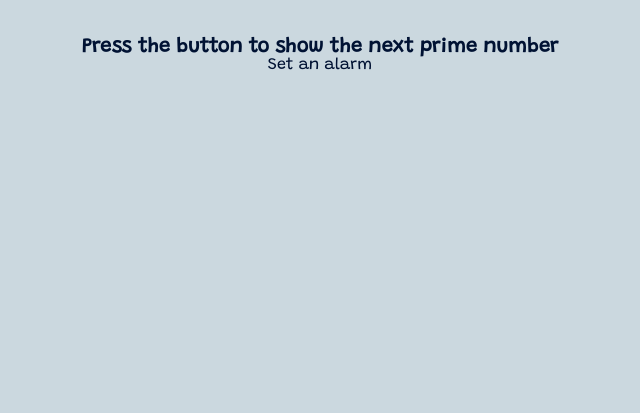
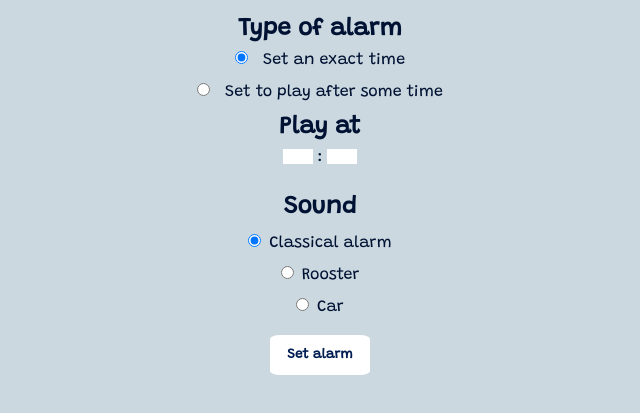
Before and after one commit to PauloBacelar/alarm-clock, a plain HTML site: page index.html in a window 1280 px wide. Shown: the part 99-512 px from the top of the page, without its empty margins (320-960 px from the left). Drawn offline with Linux system fonts and the light colour scheme.

Commit message:
Basic HTML and CSS - need to finish

```diff
--- a/index.html
+++ b/index.html
@@ -14,7 +14,7 @@
     <link href="https://fonts.googleapis.com/css2?family=Grandstander&display=swap" rel="stylesheet">
 
     <!-- Favicon -->
-    <link rel="icon" href="./next.png" type="image/gif" sizes="16x16">
+    <link rel="icon" href="./clock.png" type="image/gif" sizes="16x16">
 
 </head>
 
@@ -22,14 +22,52 @@
     <div id="content">
         <!-- Title and subtitle -->
         <h1>Alarm Clock</h1>
-        <h2>Press the button to show the next prime number</h2>
 
-        <!-- Input -->
-         <!-- *To bo done -->
+        <!-- Input -> type of alarm -->
+        <h2 id="type-of-alarm">Type of alarm</h2>
+        <div class="input">
+            <input type="radio" name="type-of-input" id="exact-time" class="input-radio" checked>
+            <label for="type-of-input">Set an exact time</label>
+        </div>
+        <div class="input">
+            <input type="radio" name="type-of-input" id="after-some-time" class="input-radio">
+            <label for="type-of-input">Set to play after some time</label>
+        </div>
+
+        <!-- Input -> time to play -->
+        <h2 id="play-at">Play at</h2>
+        <input type="number" name="hours" id="hours" class="time-input" maxlength="2"> :
+        <input type="number" name="minutes" id="minutes" class="time-input" maxlength="2">
+
+        <!-- Input -> sound -->
+        <div id="sounds-demostrations">
+            <h2>Sound</h2>
+
+            <div class="audio-demo">
+                <input type="radio" name="sound" id="classical-alarm" class="input-radio" checked>
+                <label for="sound">Classical alarm</label>
+            </div>
+
+            <div class="audio-demo">
+                <input type="radio" name="sound" id="rooster-alarm" class="input-radio">
+                <label for="sound">Rooster</label>
+            </div>
+
+            <div class="audio-demo">
+                <input type="radio" name="sound" id="car-alarm" class="input-radio">
+                <label for="sound">Car</label>
+            </div>
+        </div>
+
+
+        <!-- Button -->
+        <button>Set alarm</button>
 
         <!-- Results -->
-        <p id="alarm-set">Set an alarm</p>
+        <p id="alarm-set"></p>
 
+        <!-- Scripts -->
+        <script src="alarms-sounds.js"></script>
         <script src="script.js"></script>
     </div>
 </body>
--- a/style.css
+++ b/style.css
@@ -27,16 +27,49 @@ h1 {
   font-weight: 600;
 
   /* Margin */
-  margin-bottom: 40px;
+  margin-bottom: 20px;
 }
 
 h2 {
-  /* Font */
-  font-size: 20px;
+  font-size: 24px;
+  margin-top: 30px;
+}
+
+#type-of-alarm,
+#play-at {
+  margin-top: 0;
+  margin-bottom: 10px;
+}
+
+#play-at {
+  margin-top: 10px;
 }
 
 /* Input and button */
-#next-btn {
+.input-radio {
+  margin-right: 10px;
+}
+
+#sounds-demostrations .input-radio {
+  margin-right: 3px;
+}
+
+.audio-demo {
+  margin-top: 15px;
+}
+
+.input {
+  display: block;
+  margin-bottom: 15px;
+}
+
+.time-input {
+  width: 30px;
+  outline: none;
+  border: none;
+}
+
+button {
   /* Margin and padding */
   padding: 7.5px;
   margin-top: 20px;
@@ -63,23 +96,9 @@ h2 {
   transition-duration: 0.5s;
 }
 
-#next-btn:hover {
+button:hover {
   /* Colors and text */
   background-color: rgb(0, 29, 82);
-  color: white;
-}
-
-/* Results */
-#result-div {
-  /* Size */
-  width: 180px;
-
-  /* Margin and padding */
-  padding: 7.5px;
-  margin: auto auto 20px auto;
-
-  /* Colors and text */
-  background-color: rgb(0, 18, 51);
   color: white;
 }
 
```
